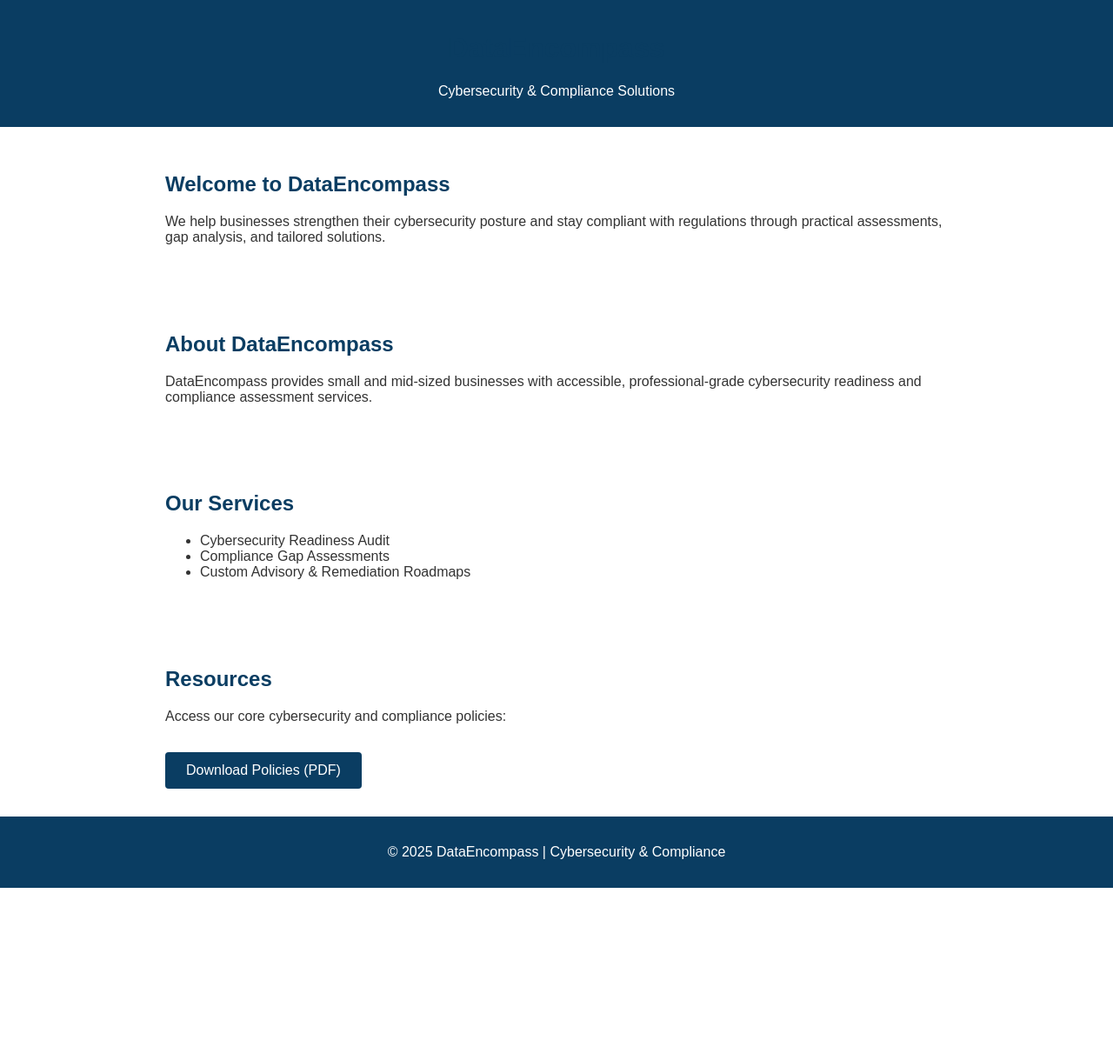
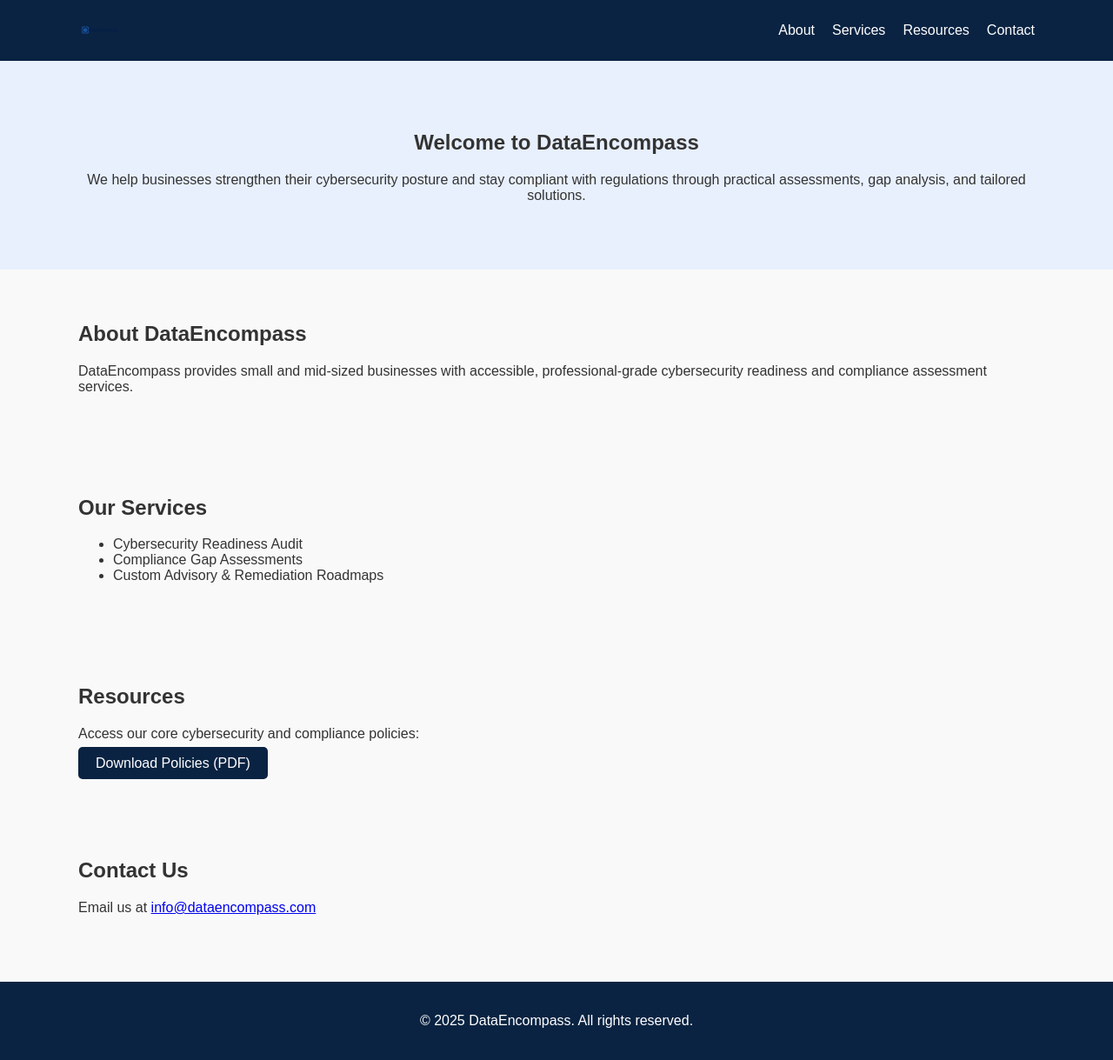
Before and after one commit to juliusonuma/dataencompass, a plain HTML site: page index.html in a window 1280 px wide. Shown: the whole page at 87% size. Before the commit the page ends 1021 px from the top, so only its background shows below. Drawn offline with Linux system fonts and the light colour scheme.

Commit message:
Add files via upload

```diff
--- a/index.html
+++ b/index.html
@@ -1,55 +1,70 @@
-
 <!DOCTYPE html>
 <html lang="en">
 <head>
   <meta charset="UTF-8">
   <meta name="viewport" content="width=device-width, initial-scale=1.0">
-  <title>DataEncompass - Cybersecurity & Compliance</title>
-  <style>
-    body { font-family: Arial, sans-serif; margin: 0; padding: 0; color: #333; }
-    header, footer { background: #0a3d62; color: white; text-align: center; padding: 1rem; }
-    section { padding: 2rem; max-width: 900px; margin: auto; }
-    h1, h2 { color: #0a3d62; }
-    .btn {
-      display: inline-block; margin-top: 1rem; padding: 0.75rem 1.5rem;
-      background: #0a3d62; color: white; text-decoration: none; border-radius: 4px;
-    }
-    .btn:hover { background: #145a8d; }
-  </style>
+  <title>DataEncompass</title>
+  <link rel="stylesheet" href="style.css">
 </head>
 <body>
   <header>
-    <h1>DataEncompass</h1>
-    <p>Cybersecurity & Compliance Solutions</p>
+    <div class="container header-content">
+      <img src="logo.png" alt="DataEncompass Logo" class="logo">
+      <nav>
+        <ul>
+          <li><a href="#about">About</a></li>
+          <li><a href="#services">Services</a></li>
+          <li><a href="#resources">Resources</a></li>
+          <li><a href="#contact">Contact</a></li>
+        </ul>
+      </nav>
+    </div>
   </header>
 
-  <section id="hero">
-    <h2>Welcome to DataEncompass</h2>
+  <section class="hero">
+    <div class="container">
+      <h1>Welcome to DataEncompass</h1>
       <p>We help businesses strengthen their cybersecurity posture and stay compliant with regulations through practical assessments, gap analysis, and tailored solutions.</p>
+    </div>
   </section>
 
-  <section id="about">
+  <section id="about" class="about">
+    <div class="container">
       <h2>About DataEncompass</h2>
       <p>DataEncompass provides small and mid-sized businesses with accessible, professional-grade cybersecurity readiness and compliance assessment services.</p>
+    </div>
   </section>
 
-  <section id="services">
+  <section id="services" class="services">
+    <div class="container">
       <h2>Our Services</h2>
       <ul>
         <li>Cybersecurity Readiness Audit</li>
         <li>Compliance Gap Assessments</li>
         <li>Custom Advisory & Remediation Roadmaps</li>
       </ul>
+    </div>
   </section>
 
   <section id="resources" class="resources">
+    <div class="container">
       <h2>Resources</h2>
       <p>Access our core cybersecurity and compliance policies:</p>
-    <a href="docs/Policies.pdf" target="_blank" class="btn">Download Policies (PDF)</a>
+      <a href="policies.pdf" target="_blank" class="btn">Download Policies (PDF)</a>
+    </div>
+  </section>
+
+  <section id="contact" class="contact">
+    <div class="container">
+      <h2>Contact Us</h2>
+      <p>Email us at <a href="mailto:info@dataencompass.com">info@dataencompass.com</a></p>
+    </div>
   </section>
 
   <footer>
-    <p>&copy; 2025 DataEncompass | Cybersecurity & Compliance</p>
+    <div class="container">
+      <p>&copy; 2025 DataEncompass. All rights reserved.</p>
+    </div>
   </footer>
 </body>
 </html>
--- /dev/null
+++ b/style.css
@@ -0,0 +1,57 @@
+body {
+  margin: 0;
+  font-family: Arial, sans-serif;
+  background: #f9f9f9;
+  color: #333;
+}
+header {
+  background: #0a2342;
+  color: white;
+  padding: 10px 0;
+}
+.header-content {
+  display: flex;
+  justify-content: space-between;
+  align-items: center;
+}
+.logo {
+  height: 50px;
+}
+nav ul {
+  list-style: none;
+  margin: 0;
+  padding: 0;
+  display: flex;
+  gap: 20px;
+}
+nav a {
+  color: white;
+  text-decoration: none;
+}
+.hero {
+  background: #e8f0fe;
+  padding: 60px 20px;
+  text-align: center;
+}
+.container {
+  width: 90%;
+  max-width: 1100px;
+  margin: auto;
+}
+section {
+  padding: 40px 20px;
+}
+.btn {
+  background: #0a2342;
+  color: white;
+  padding: 10px 20px;
+  text-decoration: none;
+  border-radius: 5px;
+}
+footer {
+  background: #0a2342;
+  color: white;
+  text-align: center;
+  padding: 20px 0;
+  margin-top: 20px;
+}
```
Also changed, not shown: 1 other file. Lines whose indentation alone changed are shown as unchanged.
